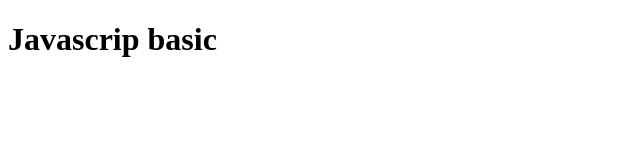
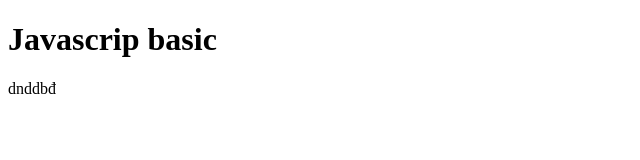
Before and after one commit to nguyendinhcao2k2/demo, a plain HTML site: page index.html in a window 1280 px wide. Shown: the full height of the page, 0-640 px from the left. Drawn offline with Linux system fonts and the light colour scheme.

Commit message:
next commit

```diff
--- a/index.html
+++ b/index.html
@@ -8,6 +8,7 @@
 </head>
 <body>
     <h1>Javascrip basic</h1>
+    dnddbđ
     <script src="./main.js"></script>
 </body>
 </html>
```
